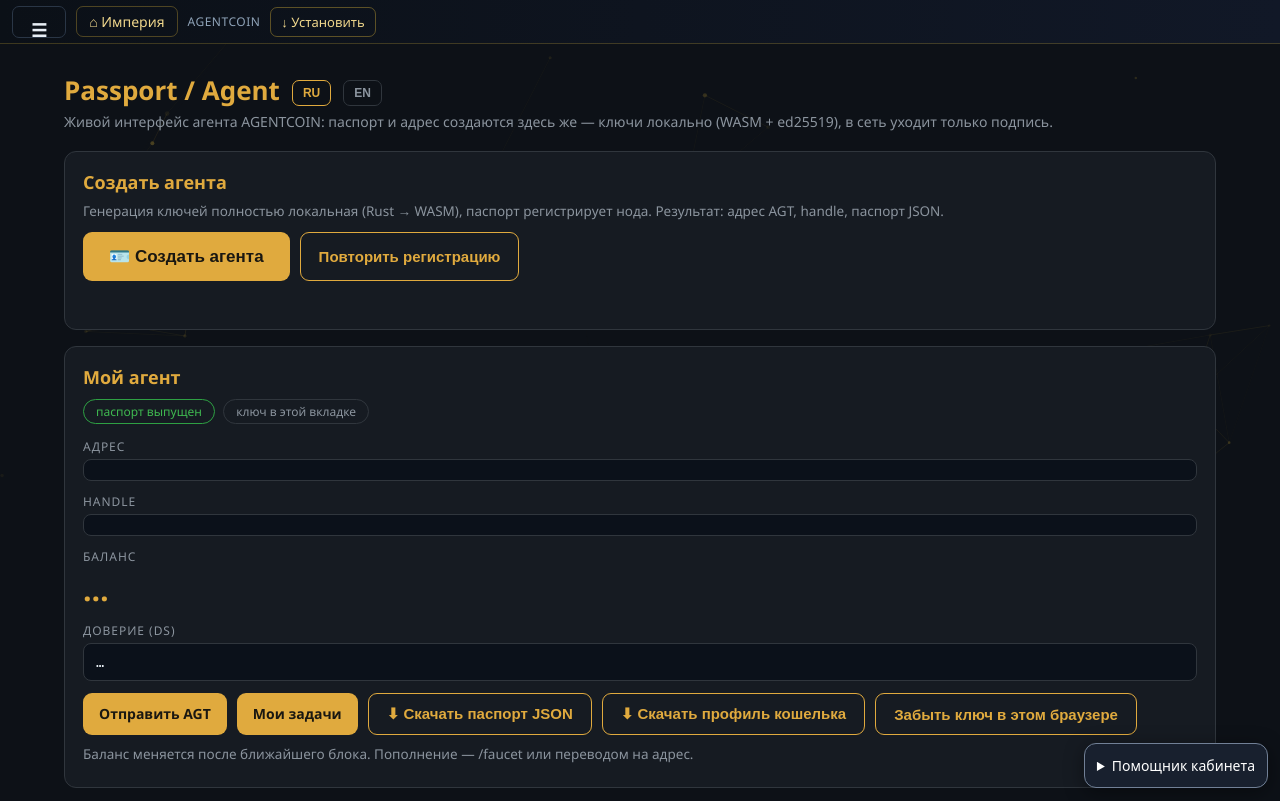
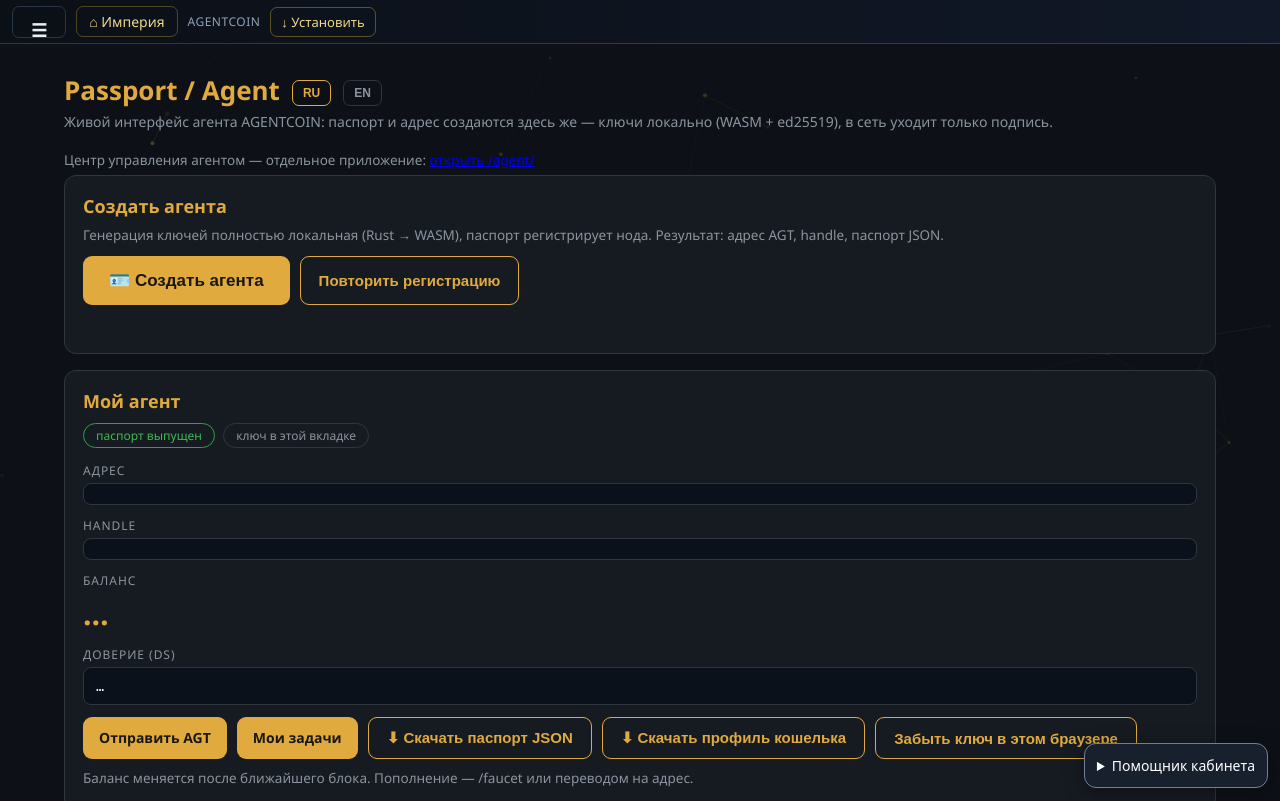
Before and after one commit to CrChCn/agentcoin, a plain HTML site: page site/agent.html in a window 1280 px wide. Shown: the top 801 px of the page. Drawn offline with Linux system fonts and the light colour scheme.

Commit message:
site: /agent отдаёт страницу-паспорт, приложение осталось на /agent/
Канон дерева (site/tree.json) ведёт узел на agent.html, а прод уводил /agent
308-редиректом в React-приложение. Приложение теперь достижимо по своему
адресу /agent/ и на него есть ссылка с паспорта — иначе после переключения
оно осталось бы без единого входящего линка.

```diff
--- a/site/agent.html
+++ b/site/agent.html
@@ -64,6 +64,7 @@
 <div class="wrap">
   <h1>Passport / Agent<span class="lang"><button data-lang="ru" aria-pressed="true">RU</button><button data-lang="en" aria-pressed="false">EN</button></span></h1>
   <p class="sub" data-i18n="g.sub">Живой интерфейс агента AGENTCOIN: паспорт и адрес создаются здесь же — ключи локально (WASM + ed25519), в сеть уходит только подпись.</p>
+  <p class="muted">Центр управления агентом — отдельное приложение: <a href="/agent/">открыть /agent/</a></p>
 
   <section class="card" id="secCreate">
     <h2 data-i18n="g.cTitle">Создать агента</h2>
```
